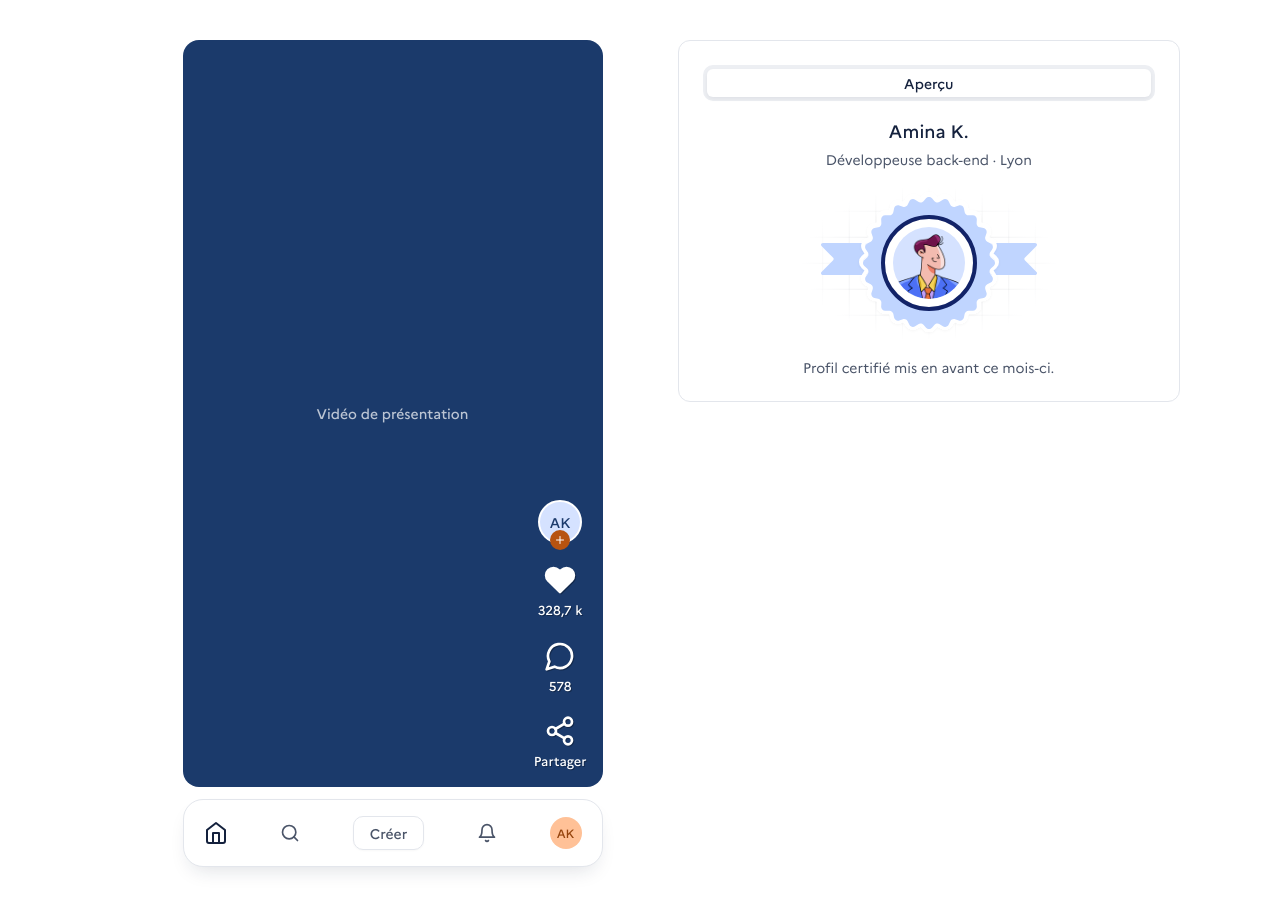
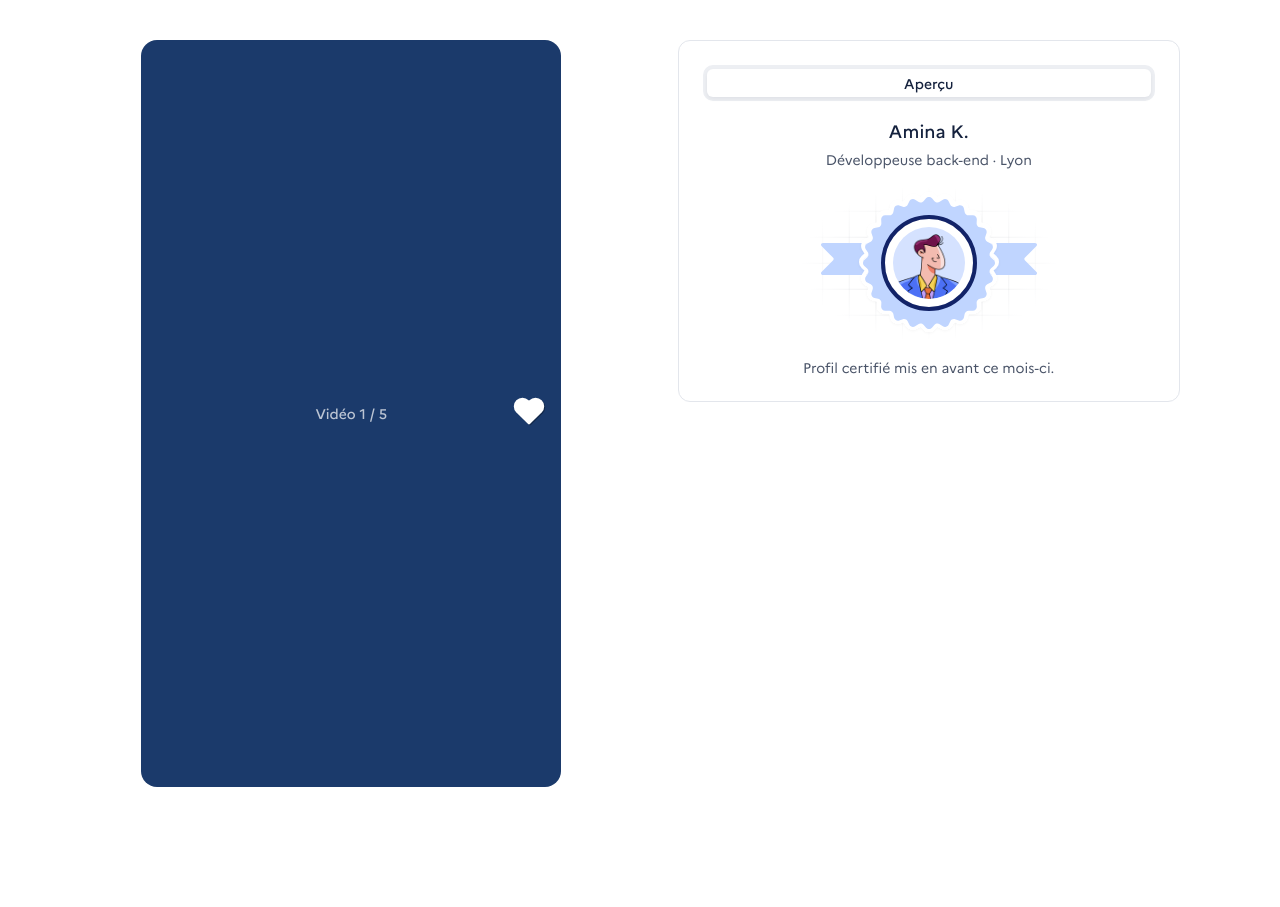
Before and after one commit to pierrick-simon/ProfilsActifs, a Next.js app in the folder profils-actifs/: page / in a window 1280 px wide. After the commit the page ends 827 px from the top, so only its background shows below. Built offline with nearby package versions, Linux system fonts and the light colour scheme.

Commit message:
feat: Edite d the main feed to add scrolling and removed unecessary nav

```diff
--- a/profils-actifs/components/icons.tsx
+++ b/profils-actifs/components/icons.tsx
@@ -135,6 +135,14 @@ export function ChevronDownIcon({ className }: IconProps) {
   );
 }
 
+export function ChevronUpIcon({ className }: IconProps) {
+  return (
+    <LineIcon className={className}>
+      <path d="m18 15-6-6-6 6" />
+    </LineIcon>
+  );
+}
+
 export function ChevronLeftIcon({ className }: IconProps) {
   return (
     <LineIcon className={className}>
--- a/profils-actifs/components/signup-form.tsx
+++ b/profils-actifs/components/signup-form.tsx
@@ -61,6 +61,11 @@ export default function SignupForm() {
           className="flex flex-col gap-3"
           onSubmit={(event) => {
             event.preventDefault();
+            // Mémorise le rôle choisi (pas de back-end pour l'instant) afin
+            // d'adapter l'interface, par exemple les contrôles du fil vidéo.
+            localStorage.setItem("role", role);
+            // Seuls les candidats répondent au questionnaire ; les recruteurs
+            // accèdent directement à la plateforme après l'inscription.
             router.push(role === "candidat" ? "/inscription/questions" : "/");
           }}
         >
--- a/profils-actifs/components/video-feed.tsx
+++ b/profils-actifs/components/video-feed.tsx
@@ -1,54 +1,82 @@
+"use client";
+
+import { useEffect, useState } from "react";
 import {
-  BellIcon,
+  ChevronDownIcon,
+  ChevronUpIcon,
   HeartIcon,
-  HomeIcon,
-  MessageIcon,
-  PlusIcon,
-  SearchIcon,
-  ShareIcon,
 } from "@/components/icons";
 
+const videoColors = [
+  "bg-bleu-institutionnel",
+  "bg-action-sur-blanc",
+  "bg-texte-principal",
+  "bg-texte-secondaire",
+  "bg-bordure-forte",
+];
 
 export default function VideoFeed() {
+  const [isRecruteur, setIsRecruteur] = useState(false);
+  const [index, setIndex] = useState(0);
+
+  useEffect(() => {
+    setIsRecruteur(localStorage.getItem("role") === "recruteur");
+  }, []);
+
+  const goPrev = () =>
+    setIndex((current) => (current - 1 + videoColors.length) % videoColors.length);
+  const goNext = () => setIndex((current) => (current + 1) % videoColors.length);
+
   return (
-    <div className="flex w-full max-w-[420px] flex-col items-center gap-3">
-      <div className="relative aspect-[9/16] w-full overflow-hidden rounded-2xl bg-bleu-institutionnel">
-        <div className="flex h-full items-center justify-center">
-          <span className="font-sans text-sm font-medium text-texte-inverse/70">
-            Vidéo de présentation
-          </span>
+    <div className="flex w-full items-center justify-center gap-4">
+      {isRecruteur && (
+        <div className="flex flex-col gap-3">
+          <FeedArrow ariaLabel="Vidéo précédente" onClick={goPrev}>
+            <ChevronUpIcon className="size-5" />
+          </FeedArrow>
+          <FeedArrow ariaLabel="Vidéo suivante" onClick={goNext}>
+            <ChevronDownIcon className="size-5" />
+          </FeedArrow>
         </div>
+      )}
 
-        <div className="absolute bottom-4 right-4 flex flex-col items-center gap-5 text-texte-inverse">
-          <button
-            type="button"
-            className="relative"
-            aria-label="Suivre ce profil"
-          >
-            <span className="flex size-11 items-center justify-center rounded-full border-2 border-texte-inverse bg-fond-bleu-clair text-sm font-medium text-bleu-institutionnel">
-              AK
+      <div className="flex w-full max-w-[420px] flex-col items-center gap-3">
+        <div
+          className={`relative aspect-[9/16] w-full overflow-hidden rounded-2xl transition-colors duration-500 ${videoColors[index]}`}
+        >
+          <div className="flex h-full items-center justify-center">
+            <span className="font-sans text-sm font-medium text-texte-inverse/70">
+              Vidéo {index + 1} / {videoColors.length}
             </span>
-            <span className="absolute -bottom-1.5 left-1/2 flex size-5 -translate-x-1/2 items-center justify-center rounded-full bg-action-sur-blanc text-texte-inverse">
-              <PlusIcon className="size-3" />
-            </span>
-          </button>
+          </div>
 
-          <FeedAction label="328,7 k" ariaLabel="J'aime">
-            <HeartIcon className="size-8" filled />
-          </FeedAction>
-
-          <FeedAction label="578" ariaLabel="Commentaires">
-            <MessageIcon className="size-8" />
-          </FeedAction>
-
-          <FeedAction label="Partager" ariaLabel="Partager">
-            <ShareIcon className="size-8" />
-          </FeedAction>
+          <div className="absolute inset-y-0 right-4 flex flex-col justify-center items-center gap-5 text-texte-inverse">
+            <FeedAction label="" ariaLabel="J'aime">
+              <HeartIcon className="size-8" filled />
+            </FeedAction>
+          </div>
         </div>
       </div>
+    </div>
+  );
+}
 
-      <FeedNavBar />
-    </div>
+type FeedArrowProps = {
+  ariaLabel: string;
+  onClick: () => void;
+  children: React.ReactNode;
+};
+
+function FeedArrow({ ariaLabel, onClick, children }: FeedArrowProps) {
+  return (
+    <button
+      type="button"
+      onClick={onClick}
+      aria-label={ariaLabel}
+      className="flex size-10 items-center justify-center rounded-full border border-bordure-defaut bg-fond-page text-texte-secondaire shadow-[0_1px_2px_0_rgba(10,13,20,0.03)] transition-colors hover:bg-fond-neutre hover:text-texte-principal"
+    >
+      {children}
+    </button>
   );
 }
 
@@ -70,28 +98,3 @@ function FeedAction({ label, ariaLabel, children }: FeedActionProps) {
     </button>
   );
 }
-
-function FeedNavBar() {
-  return (
-    <nav className="flex w-full items-center justify-between gap-2 rounded-[20px] border border-bordure-defaut bg-fond-page px-5 py-4 shadow-[0_10px_20px_-8px_rgba(20,33,61,0.15)]">
-      <button type="button" aria-label="Accueil" className="text-texte-principal">
-        <HomeIcon className="size-6" />
-      </button>
-      <button type="button" aria-label="Rechercher" className="text-texte-secondaire">
-        <SearchIcon className="size-5" />
-      </button>
-      <button
-        type="button"
-        className="rounded-[10px] border border-bordure-defaut px-4 py-1.5 font-sans text-sm font-medium text-texte-secondaire shadow-[0_1px_2px_0_rgba(10,13,20,0.03)]"
-      >
-        Créer
-      </button>
-      <button type="button" aria-label="Notifications" className="text-texte-secondaire">
-        <BellIcon className="size-5" />
-      </button>
-      <span className="flex size-8 items-center justify-center rounded-full bg-action-sur-bleu text-xs font-medium text-texte-sur-action-clair">
-        AK
-      </span>
-    </nav>
-  );
-}
```
